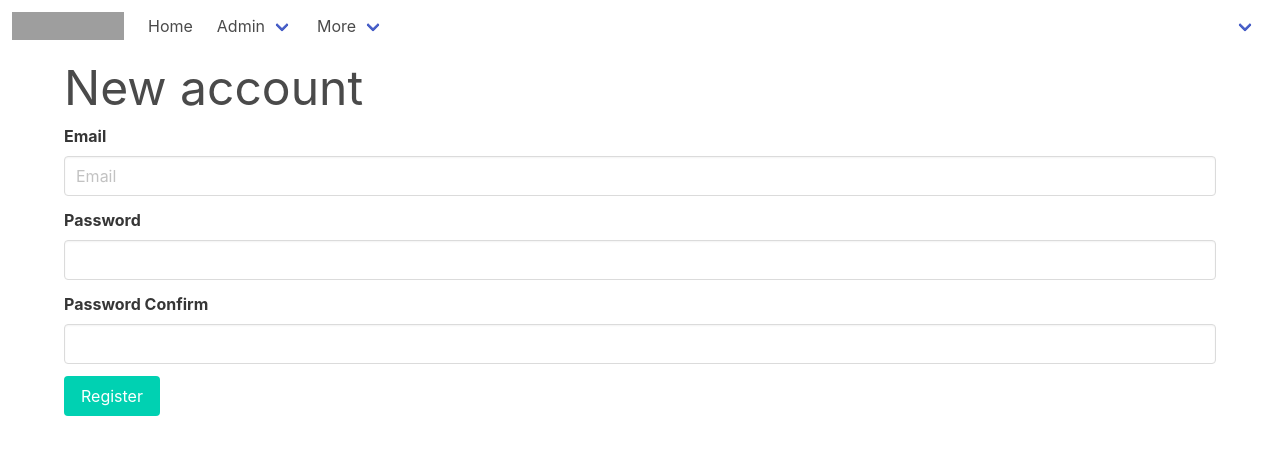
After one commit to ZaneyH/Learnphp20.12, a PHP site: template views/users/create.php in a window 1280 px wide. The commit adds this page. Shown: the top 455 px of the page. Run offline with PHP 8.4, Linux system fonts and the light colour scheme; the template is opened without the code that fills it, so the values that code supplies are empty; grey boxes are pictures that could not be loaded.

Commit message:
“Töötab”

```diff
--- a/src/Controllers/PublicController.php
+++ b/src/Controllers/PublicController.php
@@ -8,7 +8,7 @@ use App\Models\Article;
 class PublicController {
     public function home(){
         $articles = Article::all();
-        dd($articles);
+        //dd($articles);
         view('home',compact('articles'));
     }
     public function about(){
--- a/views/partials/nav.php
+++ b/views/partials/nav.php
@@ -13,13 +13,29 @@
 
   <div id="navbarBasicExample" class="navbar-menu">
     <div class="navbar-start">
-      <a class="navbar-item">
+      <a class="navbar-item" href="/">
         Home
       </a>
 
+      <div class="navbar-item has-dropdown is-hoverable" href="/admin/articles">
+        <a class="navbar-link">
+          Admin
+        </a>
+
+        <div class="navbar-dropdown">
+          <a class="navbar-item" href="/admin/users">
+          Accounts
+          </a>
           <a class="navbar-item" href="/admin/articles">
           Admin
         </a>
+        </div>
+      </div>
+
+
+
+
+
 
     <div class="navbar-item has-dropdown is-hoverable">
         <a class="navbar-link">
@@ -36,10 +52,12 @@
           <a class="navbar-item">
             Contact
           </a>
+
           <hr class="navbar-divider">
           <a class="navbar-item">
             Report an issue
           </a>
+        </div>
       </div>
     </div>
   </div>
--- /dev/null
+++ b/views/users/create.php
@@ -0,0 +1,31 @@
+<?php include __DIR__ . '/../partials/header.php'; ?>
+<div class="container">
+<h1 class="is-size-1">New account</h1>
+
+    <form action="/admin/users" method="POST">
+        <div class="field">
+            <label class="label" for="email">Email</label>
+            <div class="control">
+                <input class="input" type="email" placeholder="Email" name="email" id="email">
+            </div>
+        </div>
+        <div class="field">
+            <label class="label" for="password">Password</label>
+            <div class="control">
+                <input class="input" type="password" name="password" id="password">
+            </div>
+        </div>
+        <div class="field">
+            <label class="label" for="password_confirm">Password Confirm</label>
+            <div class="control">
+                <input class="input" type="password" name="password_confirm" id="password_confirm">
+            </div>
+        </div>
+        <div class="field">
+            <div class="control">
+                <input class="button is-primary" type="submit" value="Register">
+            </div>
+        </div>
+    </form>
+</div>
+<?php include __DIR__ .  '/../partials/footer.php'; ?>
```
Also changed, not shown: routes.php (+9 -0 lines), src/Controllers/UserController.php (added, +58 -0 lines), views/users/edit.php (added, +26 -0 lines), views/users/index.php (added, +25 -0 lines), views/users/view.php (added, +21 -0 lines), db.sqlite. Lines whose indentation alone changed are shown as unchanged.
